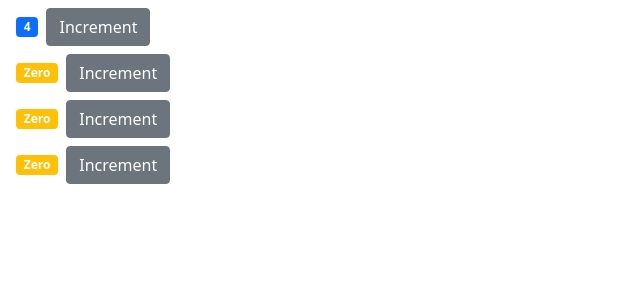
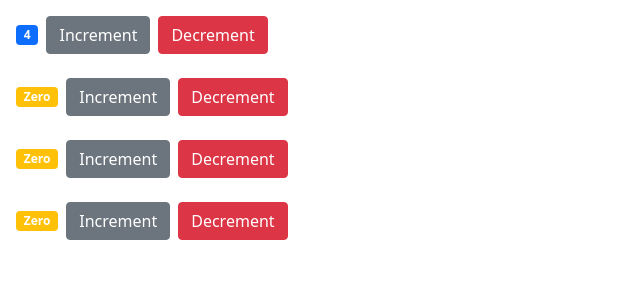
Before and after one commit to abhirampai/react-crash-by-mosh, a React (Create React App) app: page / in a window 1280 px wide. Shown: the top 300 px of the page, without its empty margins (0-640 px from the left). Built offline with nearby package versions, Linux system fonts and the light colour scheme.

Commit message:
added decrement button

```diff
--- a/src/components/counter.jsx
+++ b/src/components/counter.jsx
@@ -2,14 +2,20 @@ import React, { Component } from "react";
 
 class Counter extends Component {
   state = {
-    count: this.props.value,
+    value: this.props.value,
   };
 
   handleIncrement = () => {
     this.setState({
-      count: this.state.count + 1,
+      value: this.state.value + 1,
     });
   };
+
+  handleDecrement = () => {
+      this.setState({
+          value: this.state.value === 0 ? 0 : this.state.value - 1,
+      })
+  }
 
   render() {
     return (
@@ -21,19 +27,22 @@ class Counter extends Component {
         >
           Increment
         </button>
+        <button onClick={this.handleDecrement} className="btn btn-danger btm-sm m-2">
+            Decrement
+        </button>
       </div>
     );
   }
 
   getBadgeClasses() {
     let classes = "badge m-2 bg-";
-    classes += this.state.count === 0 ? "warning" : "primary";
+    classes += this.state.value <= 0 ? "warning" : "primary";
     return classes;
   }
 
   formatCount() {
-    const { count } = this.state;
-    return count === 0 ? "Zero" : count;
+    const { value } = this.state;
+    return value <= 0 ? "Zero" : value;
   }
 }
 
```
